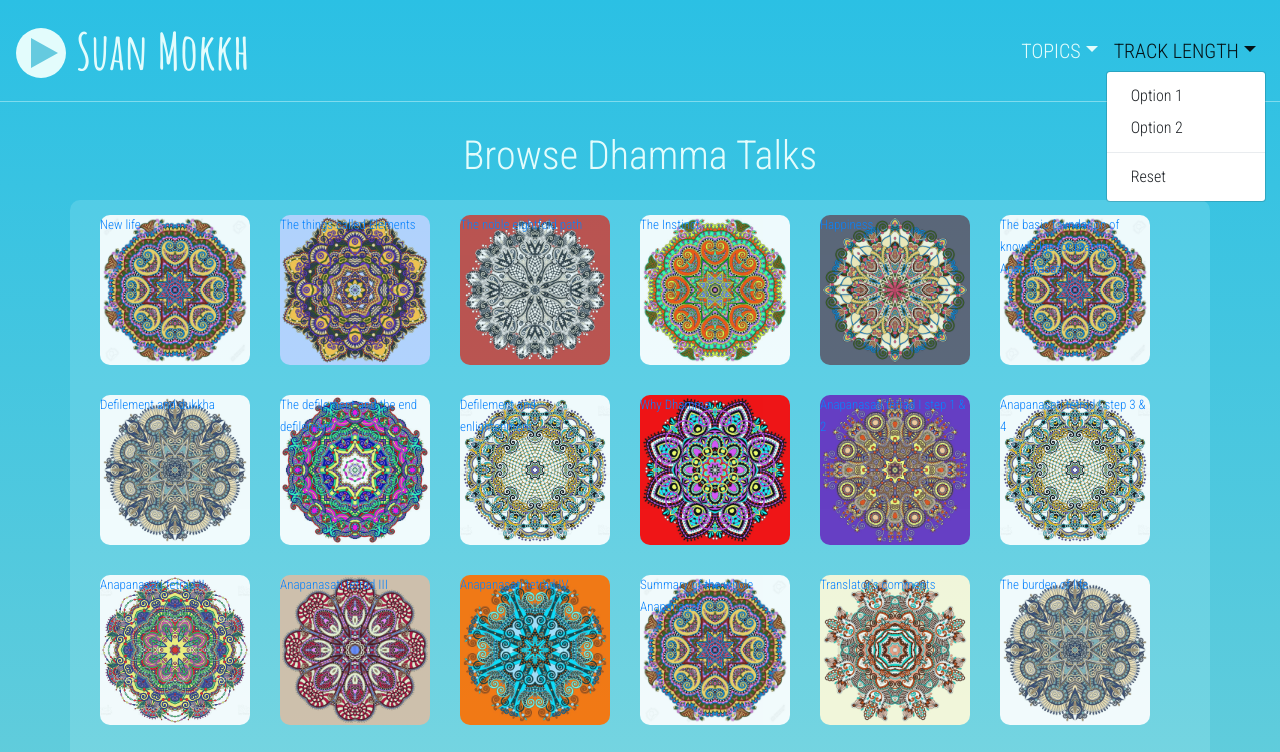
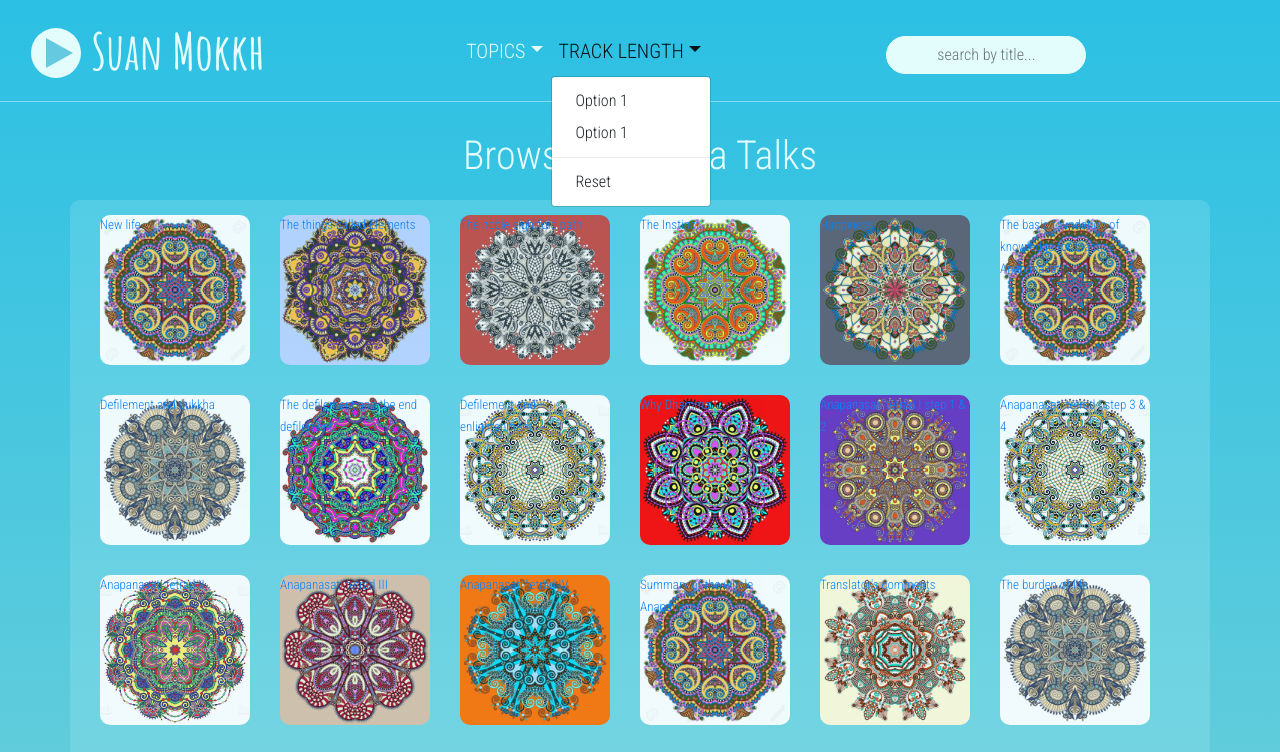
Before and after one commit to TsarlinDomingo/suanmokkh, a React app: page / in a window 1280 px wide. Both pictures are taken after a click on the link "TRACK LENGTH". Shown: the top 752 px of the page. Built offline with nearby package versions, Linux system fonts and the light colour scheme; data requests are answered from the project's data file.

Commit message:
fixed nav bar using reactstrap

```diff
--- a/public/css/styles.css
+++ b/public/css/styles.css
@@ -19,18 +19,19 @@ a {
 /* ==========================================================================
                                     NAVBAR
 ============================================================================= */
-.navbar {
+nav {
   border-bottom: 1px solid rgba(227, 252, 252, 0.43);
 }
 
-.navbar-brand {
-  text-align: center !important;
-  font-family: 'Amatic SC', cursive !important;
-  font-size: 50px !important;
+nav .navbar-brand {
+  text-align: center;
+  font-family: 'Amatic SC', cursive;
+  font-size: 50px;
   color: #E3FCFC !important;
+  margin-left: 15px;
 }
 
-.navbar .navbar-brand .icon {
+nav .navbar-brand .icon {
   width: 50px;
   height: 50px;
   border-radius: 50px;
@@ -40,7 +41,7 @@ a {
   margin-right: 10px;
 }
 
-.navbar .navbar-brand .icon .triangle {
+nav .navbar-brand .icon .triangle {
   width: 0;
   height: 0;
   border-top: 15px solid transparent;
@@ -51,21 +52,29 @@ a {
   box-sizing: border-box;
 }
 
-.navbar .navbar-collapse ul li .nav-link {
+nav .collapse .ml-auto {
+  margin: auto !important;
+}
+
+nav .navbar-toggler {
+  background: #E3FCFC;
+  color: #E3FCFC !important;
+}
+
+nav .collapse .ml-auto li .nav-link {
   color: #E3FCFC;
   font-size: 20px;
-  line-height: 20px;
 }
 
-.navbar .form-inline {
-  font-family: 'Roboto Condensed', sans-serif;
-  text-align: left;
+nav .collapse .input-group {
+  width: 200px;
+  height: 30px;
+  margin-right: auto;
 }
 
-.navbar .form-inline input {
+nav .collapse .input-group input {
   border: 1px solid #E3FCFC;
   border-radius: 30px;
-  font-family: 'Roboto Condensed', sans-serif;
   background: #E3FCFC;
   color: #2BC0E4;
   text-align: center;
--- a/src/components/banner.js
+++ b/src/components/banner.js
@@ -11,6 +11,7 @@ import {
   DropdownToggle,
   DropdownMenu,
   DropdownItem } from 'reactstrap';
+import { InputGroup, InputGroupAddon, InputGroupText, Input } from 'reactstrap';
 
 class Banner extends Component {
   constructor(props) {
@@ -44,35 +45,30 @@ class Banner extends Component {
 
               <UncontrolledDropdown nav inNavbar>
                 <DropdownToggle nav caret>TOPICS</DropdownToggle>
-
                 <DropdownMenu>
                   <DropdownItem> Option 1 </DropdownItem>
                   <DropdownItem> Option 1 </DropdownItem>
                   <DropdownItem divider />
                   <DropdownItem> Reset </DropdownItem>
                 </DropdownMenu>
-
               </UncontrolledDropdown>
 
               <UncontrolledDropdown nav inNavbar>
-                <DropdownToggle nav caret>
-                  TRACK LENGTH
-                </DropdownToggle>
-                <DropdownMenu >
-                  <DropdownItem>
-                    Option 1
-                  </DropdownItem>
-                  <DropdownItem>
-                    Option 2
-                  </DropdownItem>
+                <DropdownToggle nav caret>TRACK LENGTH</DropdownToggle>
+                <DropdownMenu>
+                  <DropdownItem> Option 1 </DropdownItem>
+                  <DropdownItem> Option 1 </DropdownItem>
                   <DropdownItem divider />
-                  <DropdownItem>
-                    Reset
-                  </DropdownItem>
+                  <DropdownItem> Reset </DropdownItem>
                 </DropdownMenu>
               </UncontrolledDropdown>
 
             </Nav>
+
+            <InputGroup>
+              <Input placeholder="search by title..." />
+            </InputGroup>
+
           </Collapse>
 
         </Navbar>
```
